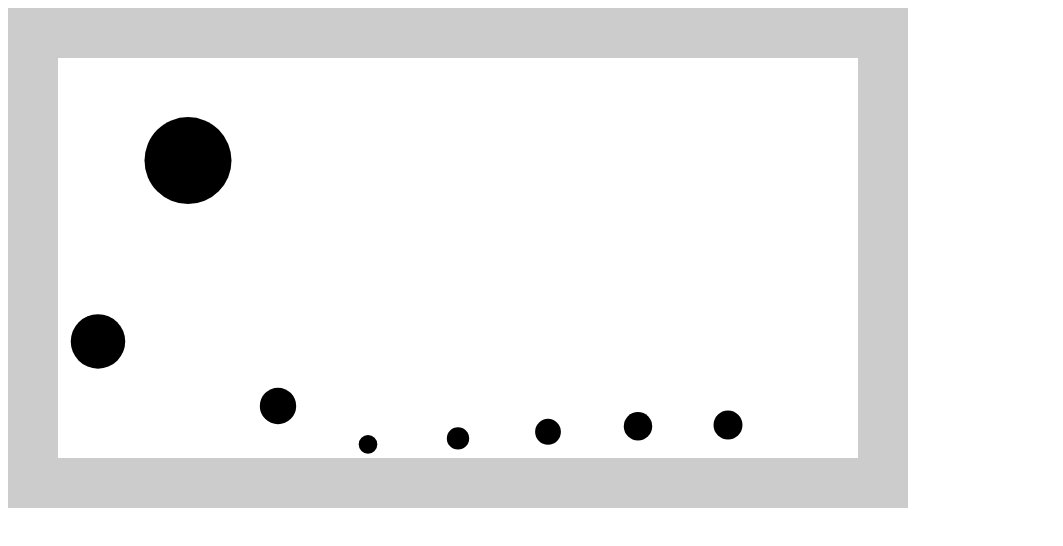
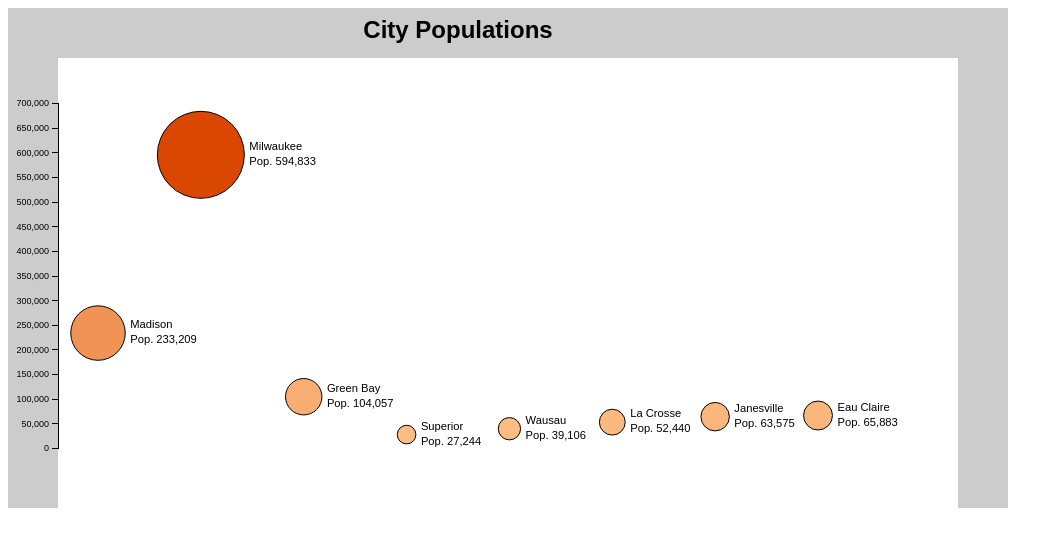
Before and after one commit to kaynen6/d3-demo, a plain HTML site: page index.html in a window 1280 px wide. Shown: the whole page, without its empty margins (0-1063 px from the left). Drawn offline with Linux system fonts and the light colour scheme.

Commit message:
Module 7 Assignment
I ADDED 4 cities instead of replacing the 4 with new ones. It was more
fun anyway.

```diff
--- a/css/style.css
+++ b/css/style.css
@@ -1 +1,25 @@
 /* Stylesheet by Kayne Neigherbauer, 2017 */
+
+.axis path,
+.axis line {
+    fill: none;
+    stroke: black;
+    stroke-width: 1px;
+    shape-rendering: crispEdges;
+}
+
+.axis text {
+    font-family: sans-serif;
+    font-size: 0.9em;
+}
+
+.title {
+    font-family: sans-serif;
+    font-size: 1.5em;
+    font-weight: bold;
+}
+
+.labels {
+    font-family: sans-serif;
+    font-size: .7em;
+}
--- a/js/main.js
+++ b/js/main.js
@@ -6,7 +6,7 @@ window.onload = function(){
 
 
     //svg dimension variables
-    var w = 900, h = 500;
+    var w = 1000, h = 500;
 
     //get body element from DOM
 
@@ -20,7 +20,7 @@ window.onload = function(){
 
     //inner rect block
     var innerRect = container.append("rect")
-        .datum(400) //datum value
+        .datum(450) //datum value
         .attr("width", function(d){
             return d *2;
         }) //rect width
@@ -69,6 +69,48 @@ window.onload = function(){
         }
     ];
 
+
+    var x = d3.scaleLinear() //create the scale
+        .range([90, 810]) //output min and max
+        .domain([0, 7]); //input min and max
+
+
+    //find min value of the array
+    var minPop = d3.min(cityPop, function(d){
+        return d.population;
+    });
+
+
+    //find max value of array
+    var maxPop = d3.max(cityPop, function(d){
+        return d.population;
+    });
+
+    var color = d3.scaleLinear()
+        .range([
+            "#FDBE85",
+            "#D94701"
+        ])
+        .domain([
+            minPop,
+            maxPop
+        ]);
+
+    //scaale for circles center y coordinate
+    var y = d3.scaleLinear()
+        .range([440,95])
+        .domain([0, 700000]);
+
+    //create y axis generator
+    var yAxis = d3.axisLeft(y);
+
+    //create axis g element and add axis
+    var axis = container.append("g")
+        .attr("class", "axis")
+        .attr("transform","translate(50,0)")
+        .call(yAxis);
+
+
     var circles = container.selectAll(".circles")
         .data(cityPop)
         .enter() //join
@@ -81,11 +123,60 @@ window.onload = function(){
             var area = d.population * 0.01;
             return Math.sqrt(area/Math.PI);
         })
-        .attr("cx", function(d, i){ //x coordinate
-            return 90 + (i*90);
+        .attr("cx", function(d, i){ //x coordinate via scale generator
+            return x(i);
         })
         .attr("cy", function(d){ //y coordinate
-            return 450 - (d.population *0.0005);
+            return y(d.population);
+        })
+        .style("fill", function(d,i){ //add fill color based on color scale generator
+            return color(d.population);
+        })
+        .style("stroke", "#000"); //black circle stroke
+
+    //create text element and add the title
+    var title = container.append("text")
+        .attr("class","title")
+        .attr("text-anchor","middle")
+        .attr("x",450)
+        .attr("y", 30)
+        .text("City Populations");
+
+    //create circle labels
+    var labels = container.selectAll(".labels")
+        .data(cityPop)
+        .enter()
+        .append("text")
+        .attr("class", "labels")
+        .attr("text-anchor", "left")
+        .attr("y",function(d){ //vertical position is centered on each circle
+            return y(d.population) - 5;
+        });
+
+    //first line of label
+    var nameLine = labels.append("tspan")
+        .attr("class","nameLine")
+        .attr("x", function(d,i){
+            //horizontal position to the right of circle
+            return x(i) + Math.sqrt(d.population * 0.01 / Math.PI) + 5;
+        })
+        .text(function(d){
+            return d.city;
+        });
+
+    //create format generator
+    var format = d3.format(",");
+
+    //second line of label
+    var popLine = labels.append("tspan")
+        .attr("class","popLine")
+        .attr("x", function(d,i){
+            //horizontal position to the right of each circle
+            return x(i) + Math.sqrt(d.population * 0.01 / Math.PI) + 5;
+        })
+        .attr("dy", "15")
+        .text(function(d){
+            return "Pop. " + format(d.population); //use format generator to format numbers
         });
 
 
@@ -93,9 +184,4 @@ window.onload = function(){
 
 
 
-
-
-
-
-
 };
```
